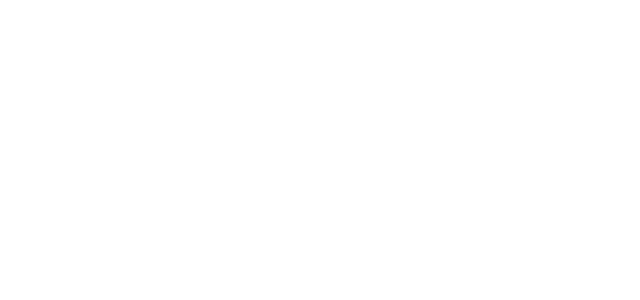
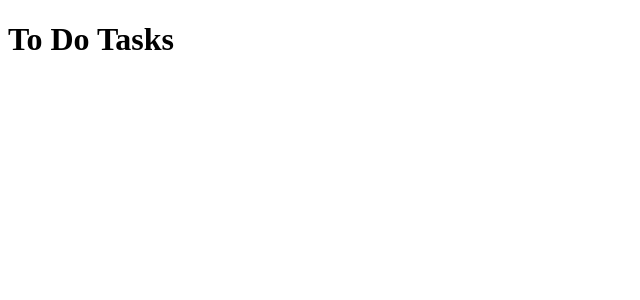
Before and after one commit to Sergey-dev10/todo-list-hooks, a React (Vite) app: page / in a window 1280 px wide. Shown: the top 300 px of the page, without its empty margins (0-640 px from the left). Built offline with nearby package versions, Linux system fonts and the light colour scheme.

Commit message:
feat: List and Title components were created

```diff
--- a/src/App.jsx
+++ b/src/App.jsx
@@ -1,10 +1,10 @@
-
+import {List} from "./components/List";
 
 function App() {
 
   return (
     <>
-
+      <List />
     </>
   );
 }
--- /dev/null
+++ b/src/components/List/List.jsx
@@ -0,0 +1,6 @@
+import {Title} from "../Title";
+export const  List = () => {
+    return (
+        <Title />
+    );
+}
--- /dev/null
+++ b/src/components/List/index.js
@@ -0,0 +1 @@
+export * from './List';
--- /dev/null
+++ b/src/components/Title/Title.jsx
@@ -0,0 +1,5 @@
+export const Title = () => {
+    return (
+        <h1>To Do Tasks</h1>
+    );
+}
--- /dev/null
+++ b/src/components/Title/index.js
@@ -0,0 +1 @@
+export * from './Title'
```
Also changed, not shown: src/components/List/List.styled.js (added), src/main.jsx (line endings or trailing spaces).
